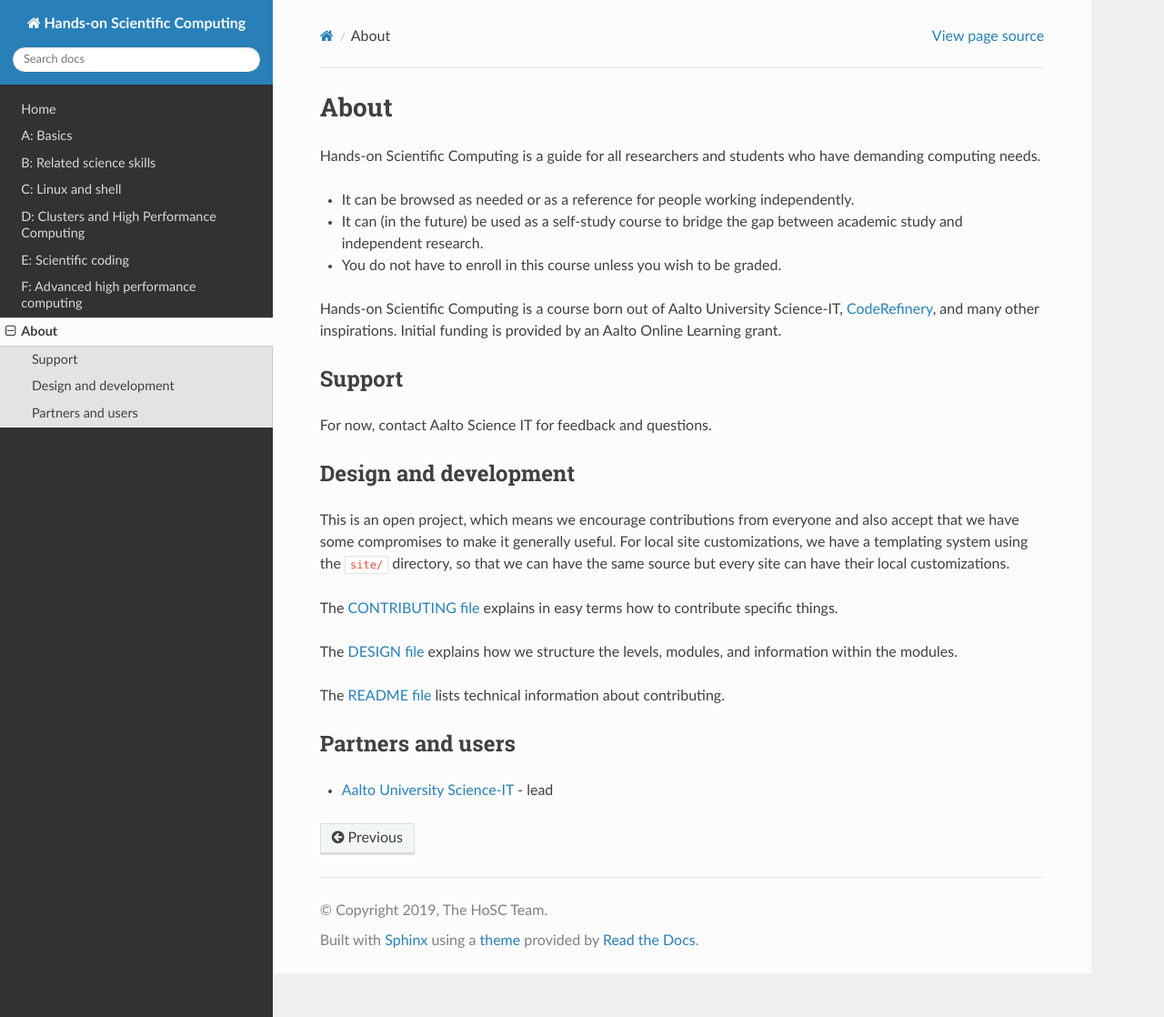
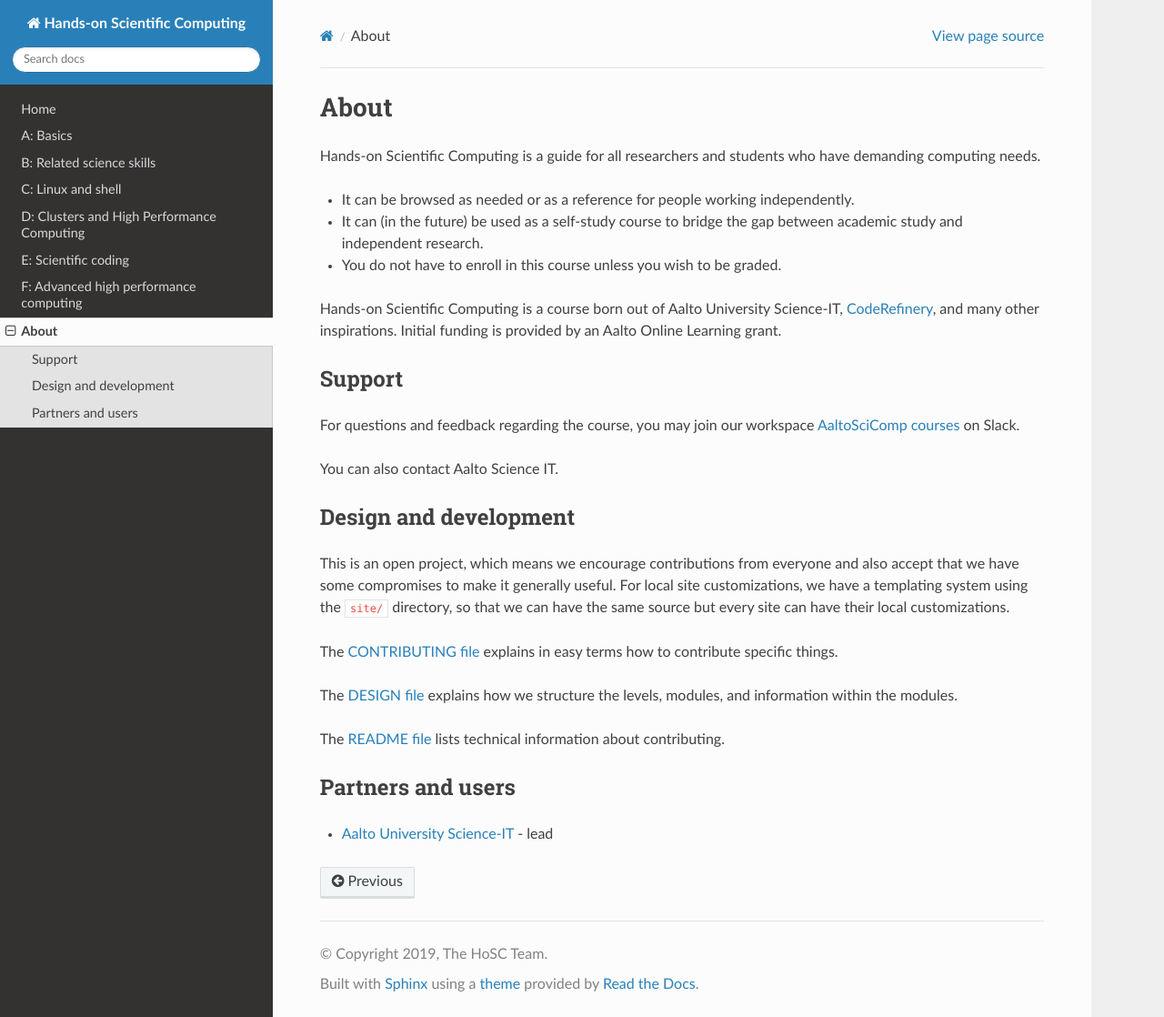
Before and after one commit to coderefinery/handsonscicomp, a Sphinx documentation site: the page built from source/about.rst, in a window 1280 px wide and 1118 px high. Shown: the whole window at 91% size. Built offline with Sphinx 7.4.7 and the Read the Docs theme 2.0.0, drawn with Linux system fonts in a browser that asks for light colours.

Commit message:
added slack link

```diff
--- a/source/about.rst
+++ b/source/about.rst
@@ -20,7 +20,10 @@ Learning grant.
 Support
 -------
 
-For now, contact Aalto Science IT for feedback and questions.
+For questions and feedback regarding the course, you may join our workspace `AaltoSciComp courses <https://aaltoscicompcourses.slack.com>`__
+on Slack.
+
+You can also contact Aalto Science IT.
 
 
 Design and development
```
